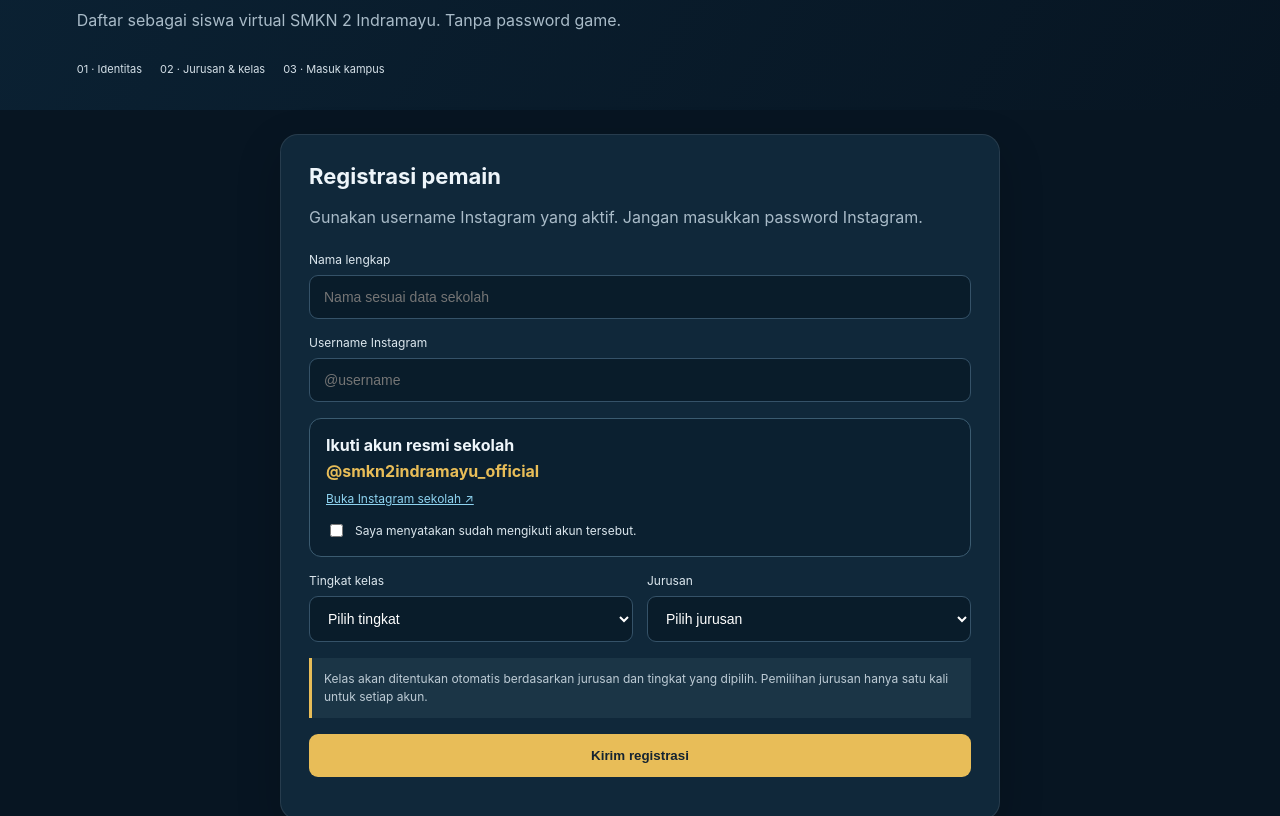
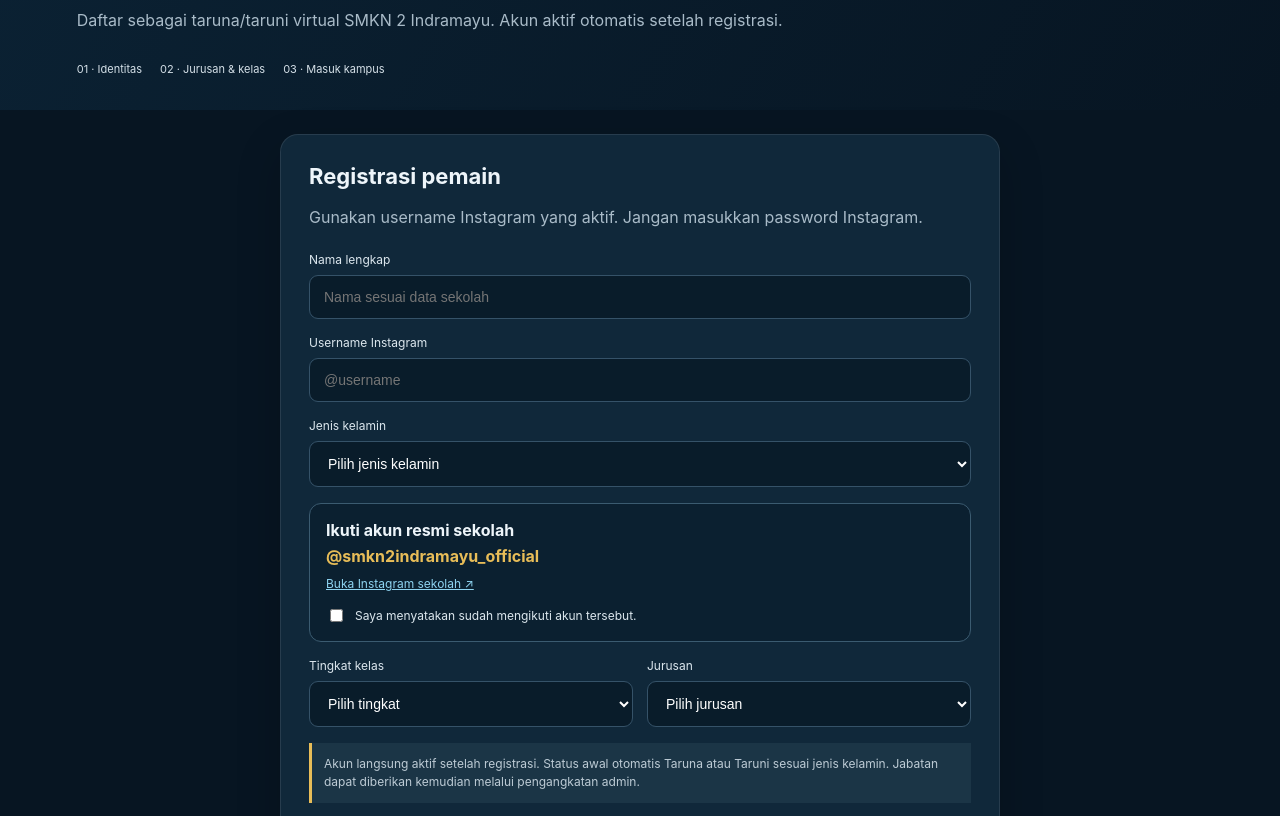
Before and after one commit to idad30/virtual-smkn2-indramayu, a plain HTML site: page public/index.html in a window 1280 px wide. Shown: the part 306-1122 px from the top of the page. Drawn offline with Linux system fonts and the light colour scheme; no server answers.

Commit message:
Add gender field and automatic registration UI

```diff
--- a/public/index.html
+++ b/public/index.html
@@ -11,7 +11,7 @@
 <section class="hero">
   <div class="eyebrow">VIRTUAL CAMPUS EXPERIENCE</div>
   <h1>Jelajahi sekolahmu<br><em>dalam dunia 3D.</em></h1>
-  <p>Daftar sebagai siswa virtual SMKN 2 Indramayu. Tanpa password game.</p>
+  <p>Daftar sebagai taruna/taruni virtual SMKN 2 Indramayu. Akun aktif otomatis setelah registrasi.</p>
   <div class="steps"><span>01 · Identitas</span><span>02 · Jurusan & kelas</span><span>03 · Masuk kampus</span></div>
 </section>
 <section class="panel" id="registerPanel">
@@ -20,6 +20,13 @@
   <form id="registration">
     <label>Nama lengkap<input id="fullName" required maxlength="70" placeholder="Nama sesuai data sekolah"></label>
     <label>Username Instagram<input id="instagram" required maxlength="40" placeholder="@username" autocomplete="off"></label>
+    <label>Jenis kelamin
+      <select id="gender" required>
+        <option value="">Pilih jenis kelamin</option>
+        <option value="L">Laki-laki</option>
+        <option value="P">Perempuan</option>
+      </select>
+    </label>
     <div class="followbox">
       <b>Ikuti akun resmi sekolah</b>
       <p>@smkn2indramayu_official</p>
@@ -28,34 +35,26 @@
     </div>
     <div class="two">
       <label>Tingkat kelas<select id="grade" required><option value="">Pilih tingkat</option><option value="X">X</option><option value="XI">XI</option><option value="XII">XII</option></select></label>
-      <label>
-  Jurusan
-  <select id="major" required>
-    <option value="">Pilih jurusan</option>
-    <option value="NKPI">NKPI</option>
-    <option value="APHPI">APHPI</option>
-    <option value="TKJ">TKJ</option>
-    <option value="RPL">RPL</option>
-    <option value="TAB">TAB</option>
-    <option value="KULINER">KULINER</option>
-    <option value="APAPL">APAPL</option>
-    <option value="TP">TP</option>
-  </select>
-</label>
+      <label>Jurusan
+        <select id="major" required>
+          <option value="">Pilih jurusan</option>
+          <option value="NKPI">NKPI</option><option value="APHPI">APHPI</option><option value="TKJ">TKJ</option><option value="RPL">RPL</option><option value="TAB">TAB</option><option value="KULINER">KULINER</option><option value="APAPL">APAPL</option><option value="TP">TP</option>
+        </select>
+      </label>
     </div>
-    <div class="notice">Kelas akan ditentukan otomatis berdasarkan jurusan dan tingkat yang dipilih. Pemilihan jurusan hanya satu kali untuk setiap akun.</div>
-    <button id="submitBtn" type="submit">Kirim registrasi</button>
+    <div class="notice">Akun langsung aktif setelah registrasi. Status awal otomatis Taruna atau Taruni sesuai jenis kelamin. Jabatan dapat diberikan kemudian melalui pengangkatan admin.</div>
+    <button id="submitBtn" type="submit">Daftar & masuk</button>
   </form>
   <div id="message" role="status"></div>
 </section>
 <section class="panel hidden" id="statusPanel">
-  <h2>Status pendaftaran</h2><div id="statusContent"></div>
+  <h2>Status akun</h2><div id="statusContent"></div>
   <button class="secondary" id="refreshBtn">Perbarui status</button>
 </section>
 <section class="panel hidden" id="campusPanel">
   <h2>Selamat datang di Virtual SMKN 2 Indramayu!</h2>
   <p id="playerSummary"></p>
-  <a class="buttonlink" href="campus.html">Masuk demo kampus 3D →</a>
+  <a class="buttonlink" href="campus.html">Masuk kampus 3D →</a>
 </section>
 <footer>Virtual SMKN 2 Indramayu · Prototipe pengembangan</footer>
 </main>
```
